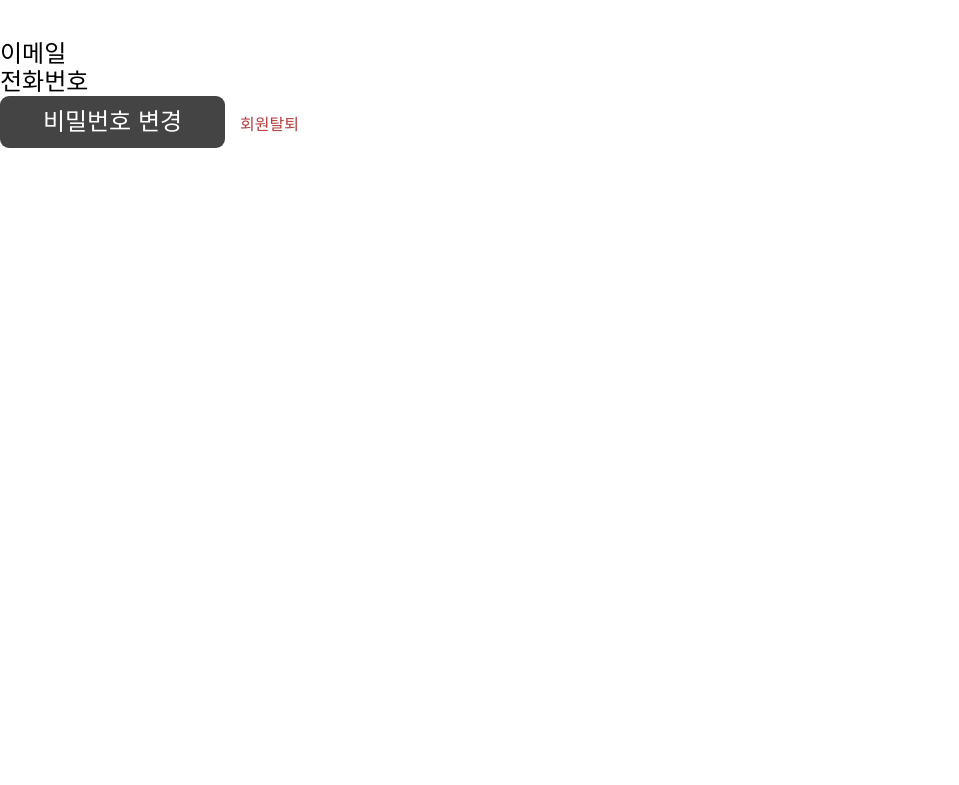
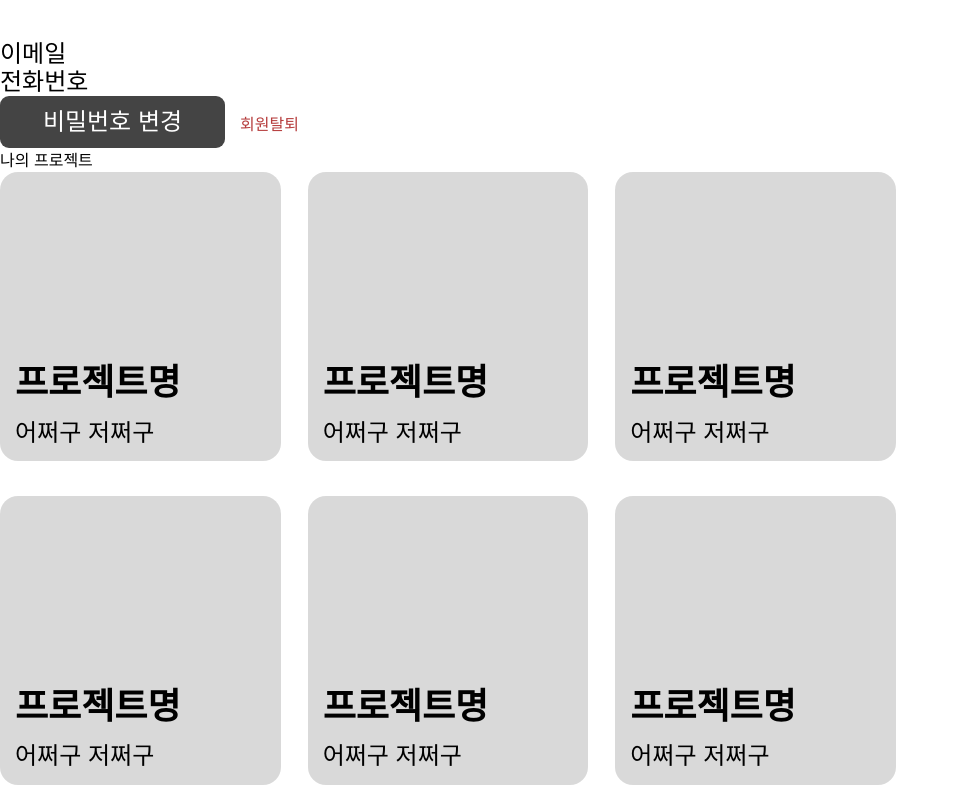
Before and after one commit to Eunjin09/feedback, a Next.js app: page /project/mypage in a window 1280 px wide. Shown: the part 387-1172 px from the top of the page, without its empty margins (0-959 px from the left). Before the commit the page ends 800 px from the top, so only its background shows below. Built offline with nearby package versions, Linux system fonts and the light colour scheme; a web font is replaced by a local one.

Commit message:
마이페이지

```diff
--- a/pages/project/mypage.tsx
+++ b/pages/project/mypage.tsx
@@ -17,6 +17,35 @@ export default function mypage() {
           <SecessionBtn>회원탈퇴</SecessionBtn>
         </Content>
       </MyinfoWrap>
+      <MyprojectBox>
+      <Title>나의 프로젝트</Title>
+      <ProjectWrap>
+        <ProjectBox>
+          <BoxTitle>프로젝트명</BoxTitle>
+          <BoxSub>어쩌구 저쩌구</BoxSub>
+        </ProjectBox>
+        <ProjectBox>
+          <BoxTitle>프로젝트명</BoxTitle>
+          <BoxSub>어쩌구 저쩌구</BoxSub>
+        </ProjectBox>
+        <ProjectBox>
+          <BoxTitle>프로젝트명</BoxTitle>
+          <BoxSub>어쩌구 저쩌구</BoxSub>
+        </ProjectBox>
+        <ProjectBox>
+          <BoxTitle>프로젝트명</BoxTitle>
+          <BoxSub>어쩌구 저쩌구</BoxSub>
+        </ProjectBox>
+        <ProjectBox>
+          <BoxTitle>프로젝트명</BoxTitle>
+          <BoxSub>어쩌구 저쩌구</BoxSub>
+        </ProjectBox>
+        <ProjectBox>
+          <BoxTitle>프로젝트명</BoxTitle>
+          <BoxSub>어쩌구 저쩌구</BoxSub>
+        </ProjectBox>
+      </ProjectWrap>
+    </MyprojectBox>
     </Wrap>
   );
 }
@@ -60,3 +89,37 @@ const SecessionBtn = styled.button`
   color: #b63d3d;
   margin-left: 15px;
 `;
+
+const MyprojectBox = styled.div``;
+const ProjectWrap = styled.div`
+  width: 70%;
+  display: grid;
+  grid-template-columns: repeat(3, 1fr);
+  row-gap: 6%;
+  column-gap: 3%;
+`;
+const ProjectBox = styled.div`
+  width: 100%;
+  height: 289px;
+  background: #d9d9d9;
+  border-radius: 18px;
+  position: relative;
+`;
+const BoxTitle = styled.div`
+  font-weight: 700;
+  font-size: 36px;
+  line-height: 41px;
+  position: absolute;
+  bottom: 20%;
+  box-sizing: border-box;
+  padding-left: 15px;
+`;
+const BoxSub = styled.div`
+  font-weight: 300;
+  font-size: 24px;
+  line-height: 28px;
+  position: absolute;
+  bottom: 5%;
+  box-sizing: border-box;
+  padding-left: 15px;
+`;
```
